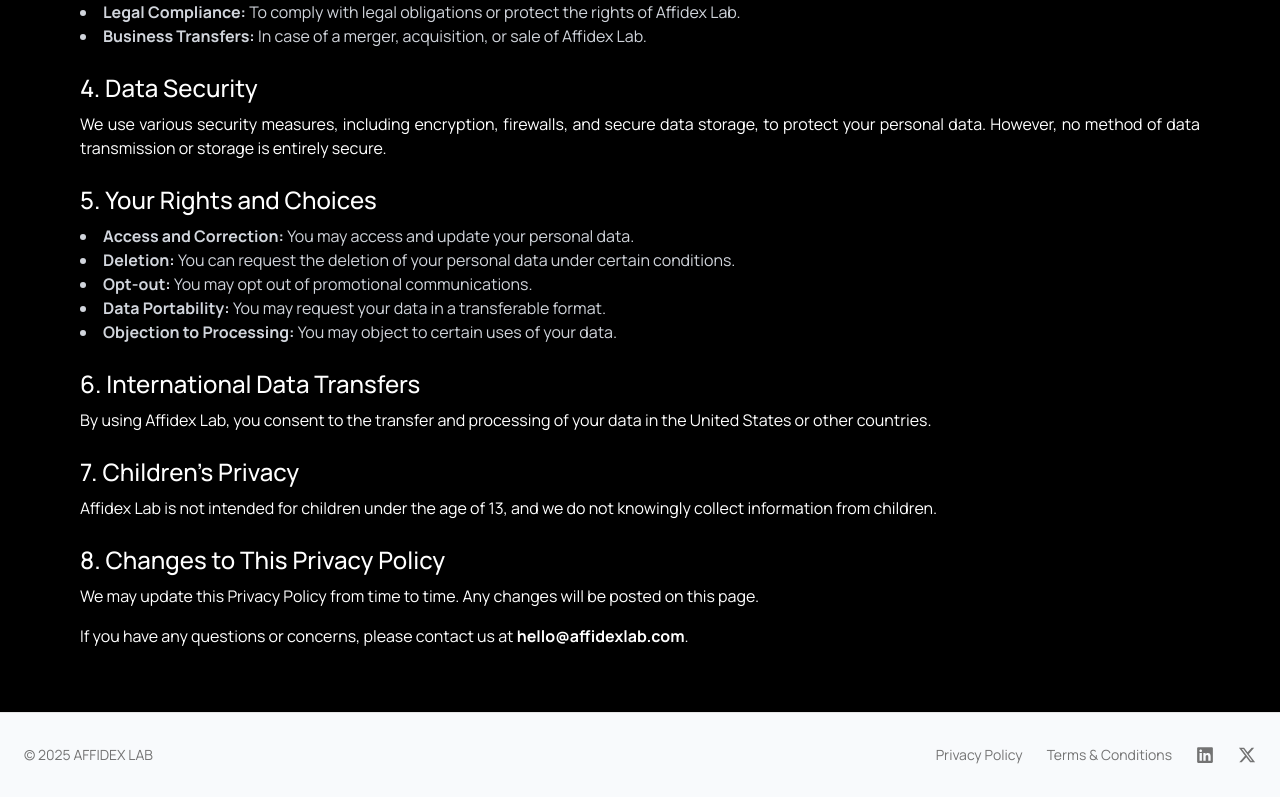
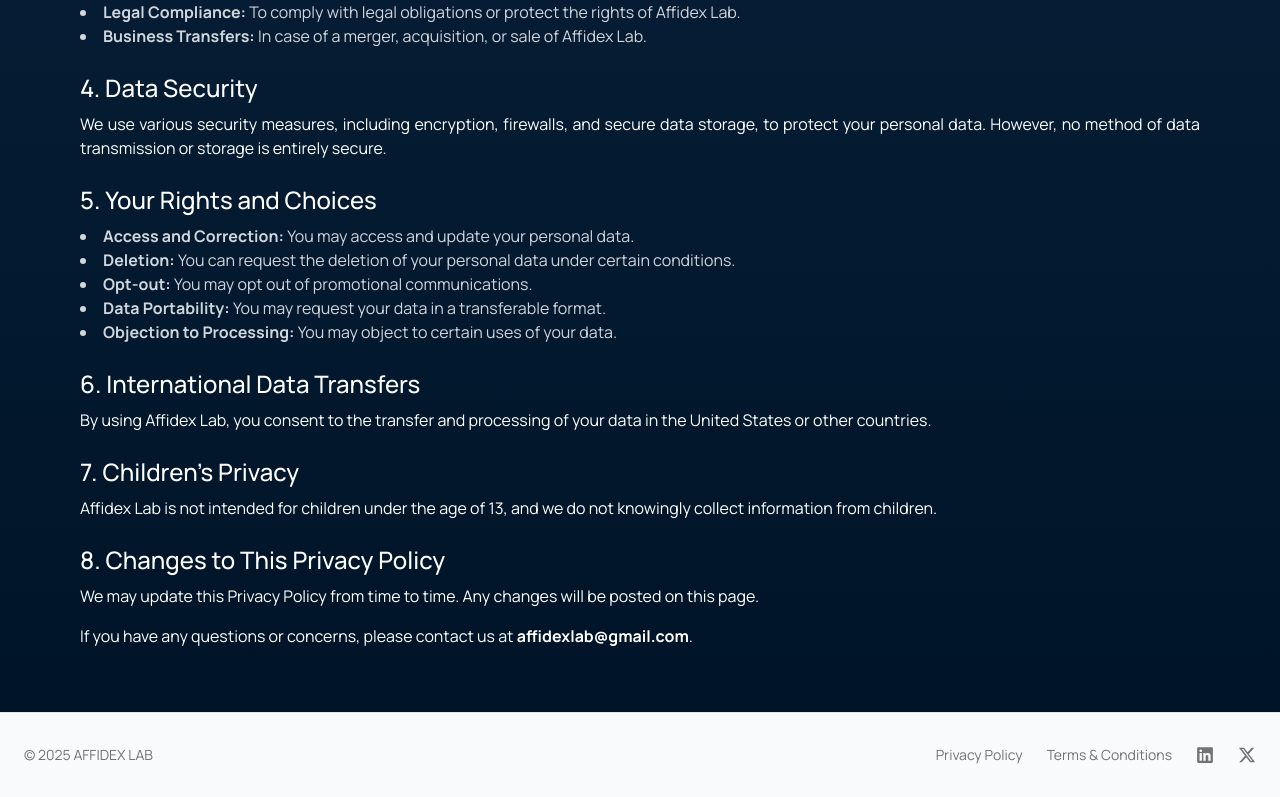
Before and after one commit to Affidex-Lab/affidexnew, a React (Vite) app: page /privacy-policy in a window 1280 px wide. Shown: the part 797-1594 px from the top of the page. Built offline with nearby package versions, Linux system fonts and the light colour scheme.

Commit message:
Fixed terms of condition and privacy policy pages

```diff
--- a/src/pages/PrivacyPolicy.tsx
+++ b/src/pages/PrivacyPolicy.tsx
@@ -1,6 +1,6 @@
 export default function PrivacyPolicy() {
   return (
-    <main className="max-w-screen mx-auto xl:px-0 lg:px-2 md:px-2 px-1 py-6 bg-black text-white">
+    <main className="max-w-screen mx-auto xl:px-0 lg:px-2 md:px-2 px-1 py-6 bg-[radial-gradient(1000px_600px_at_50%_-200px,rgba(10,37,64,0.35),transparent_60%),linear-gradient(180deg,#0A2540,#001428)] text-white">
       <section className="xl:px-20 lg:px-2 px-2 py-10 xl:text-justify lg:text-justify text-start">
         <h1 className="text-3xl font-semibold mb-6">Privacy Policy</h1>
         <p className="mb-4">At Affidex Lab, we value your privacy and are committed to protecting the personal data you share with us. This Privacy Policy outlines how we collect, use, store, and protect your data when you access and use our platform. By using our services, you agree to the collection and use of information as described in this policy.</p>
@@ -44,7 +44,7 @@
         <p className="mb-4">Affidex Lab is not intended for children under the age of 13, and we do not knowingly collect information from children.</p>
         <h2 className="text-2xl font-medium mt-6 mb-2">8. Changes to This Privacy Policy</h2>
         <p className="mb-4">We may update this Privacy Policy from time to time. Any changes will be posted on this page.</p>
-        <p>If you have any questions or concerns, please contact us at <strong>hello@affidexlab.com</strong>.</p>
+        <p>If you have any questions or concerns, please contact us at <strong>{import.meta.env.VITE_EMAILJS_RECIPIENT_EMAIL}</strong>.</p>
       </section>
     </main>
   );
--- a/src/pages/Terms.tsx
+++ b/src/pages/Terms.tsx
@@ -1,6 +1,6 @@
 export default function Terms() {
   return (
-    <main className="max-w-screen mx-auto xl:px-0 lg:px-2 md:px-2 px-1 py-6 bg-black text-white">
+    <main className="max-w-screen mx-auto xl:px-0 lg:px-2 md:px-2 px-1 py-6 bg-[radial-gradient(1000px_600px_at_50%_-200px,rgba(10,37,64,0.35),transparent_60%),linear-gradient(180deg,#0A2540,#001428)] text-white">
       <section className="xl:px-20 lg:px-2 px-2 py-10 xl:text-justify lg:text-justify text-start">
         <h1 className="text-3xl font-semibold mb-6">Terms and Conditions</h1>
         <p className="mb-4">By accessing or using Affidex Lab, you agree to comply with and be bound by these Terms and Conditions. If you do not agree with any part of these terms, you must not use our platform or services.</p>
@@ -36,7 +36,7 @@
         <h2 className="text-2xl font-medium mt-6 mb-2">13. Changes to the Terms</h2>
         <p className="mb-4">We may update these Terms and Conditions from time to time. The updated version will be posted on this page.</p>
         <h2 className="text-2xl font-medium mt-6 mb-2">14. Contact Us</h2>
-        <p>If you have questions, please contact us at <strong>hello@affidexlab.com</strong>.</p>
+        <p>If you have questions, please contact us at <strong>{import.meta.env.VITE_EMAILJS_RECIPIENT_EMAIL}</strong>.</p>
       </section>
     </main>
   );
```
